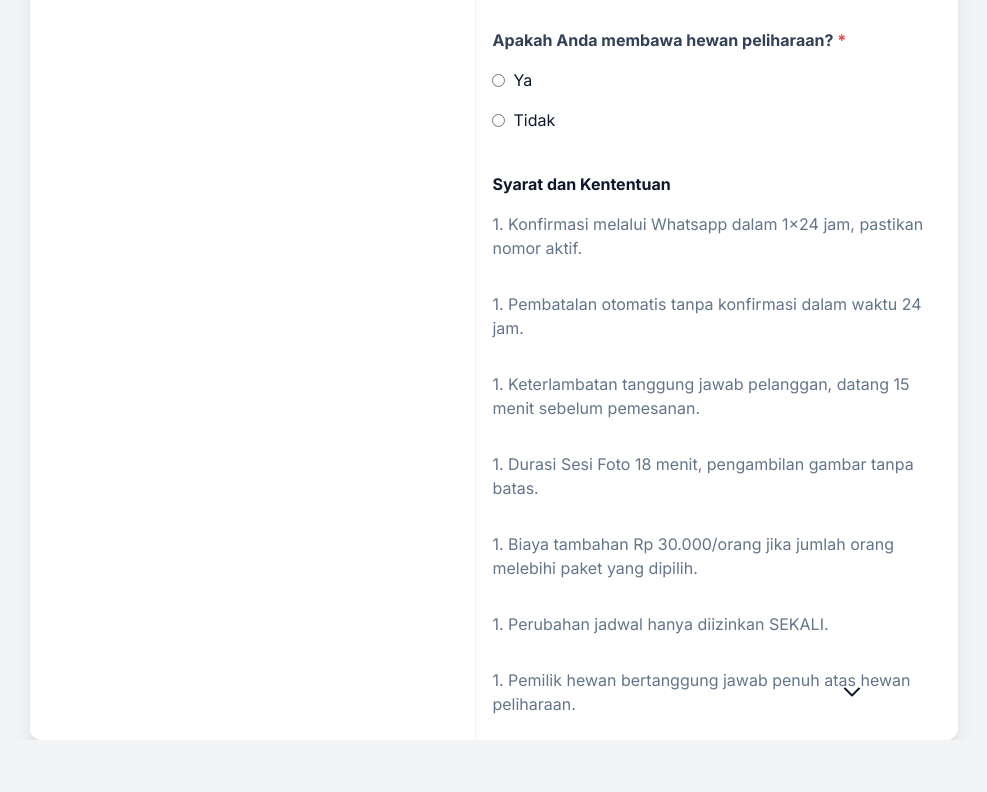
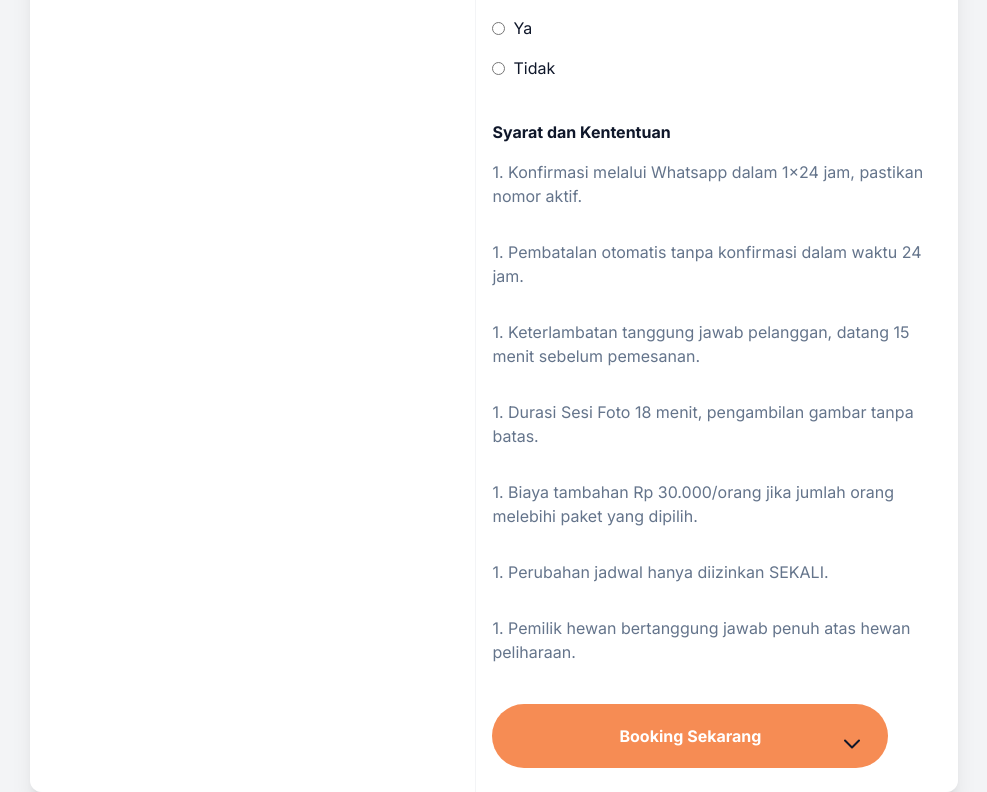
Before and after one commit to crendyyy/Photobox, a React (Vite) app: page / in a window 1280 px wide. Shown: the part 456-1248 px from the top of the page, without its empty margins (146-1133 px from the left). Before the commit the page ends 1196 px from the top, so only its background shows below. Built offline with nearby package versions, Linux system fonts and the light colour scheme.

Commit message:
update booking

```diff
--- a/src/compenents/forms/SummaryBooking.jsx
+++ b/src/compenents/forms/SummaryBooking.jsx
@@ -95,6 +95,9 @@ const SummaryBooking = () => {
             <span className='text-base text-slate-500'>1. Pemilik hewan bertanggung jawab penuh atas hewan peliharaan.</span>
           </div>
         </div>
+        <div className='flex px-4 '>
+          <button className=' h-16 w-[396px] border border-none rounded-[40px] bg-primary text-base font-bold text-white'>Booking Sekarang</button>
+        </div>
       </div>
     </div>
   )
```
